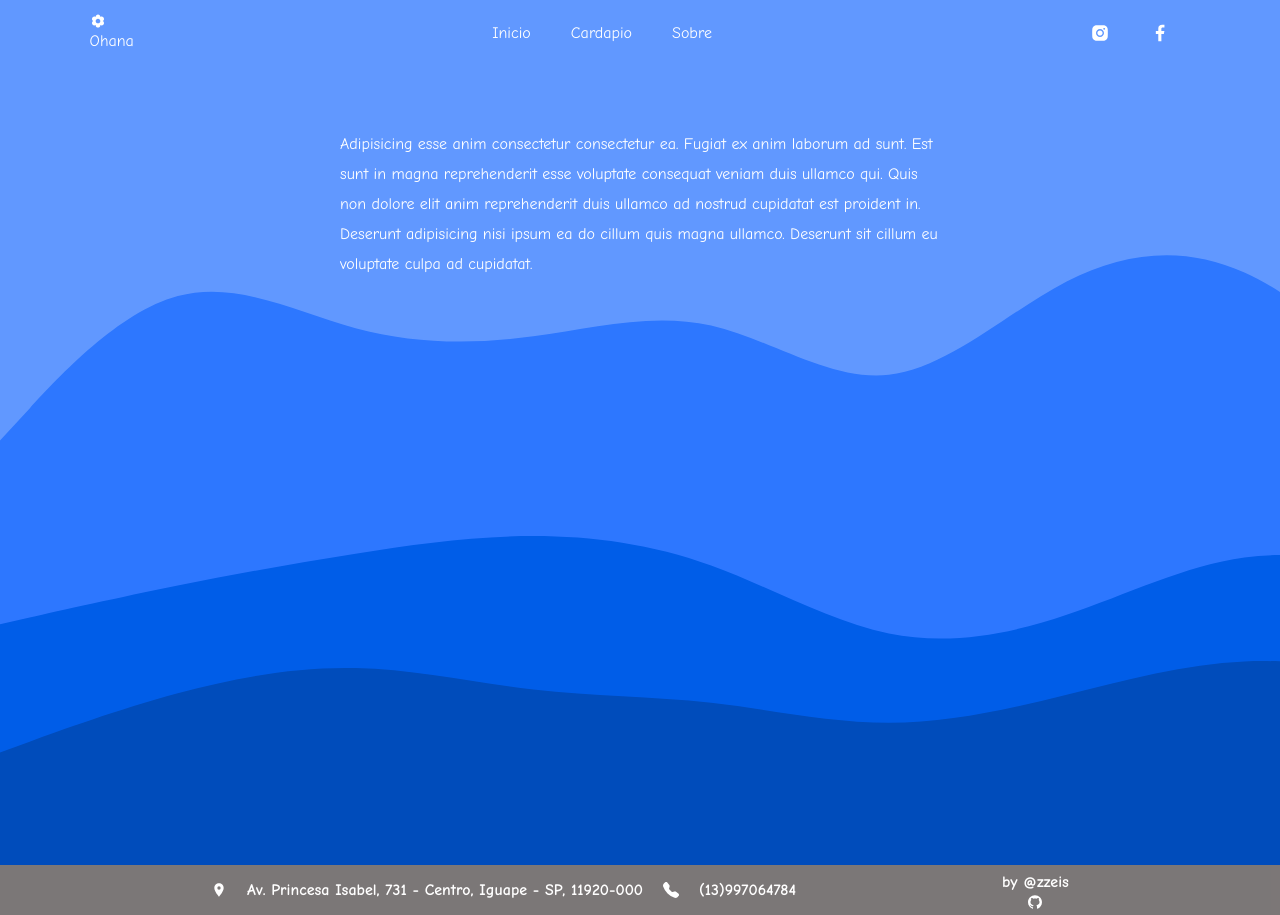
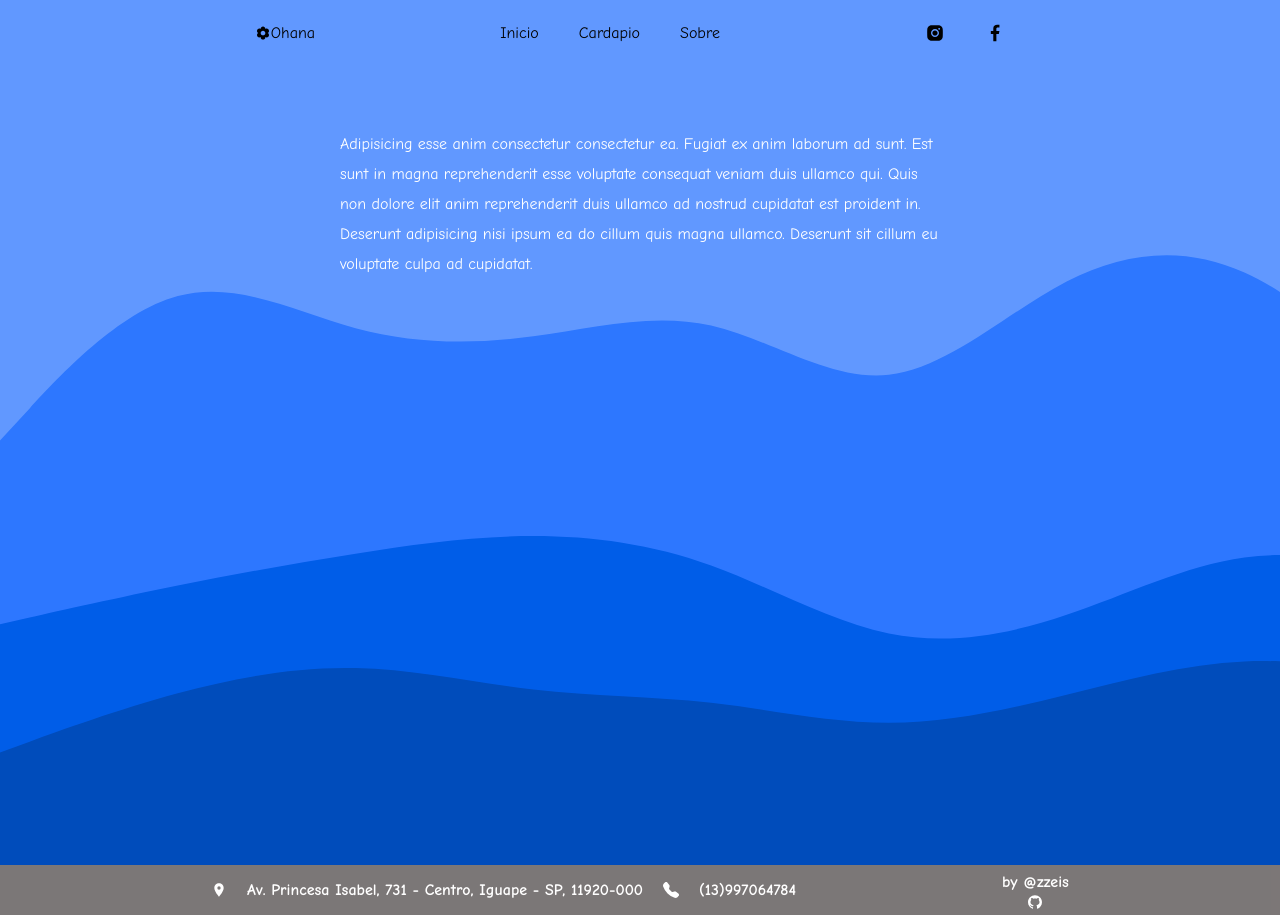
Before and after one commit to zzeis/SPA---Trailer, a React (Create React App) app: page /contact in a window 1280 px wide. Built offline with nearby package versions, Linux system fonts and the light colour scheme.

Commit message:
news colors for a header

```diff
--- a/src/components/Header/style.css
+++ b/src/components/Header/style.css
@@ -1,11 +1,15 @@
 .container-main {
   background-color: #fff;
-  color: #fff;
+  color: #000000;
   display: flex;
-  justify-content: space-between;
+  justify-content: space-evenly;
   align-items: center;
   height: 65px;
   padding: 0 7%;
+}
+.container-main h1 {
+  align-items: center;
+  display: flex;
 }
 .container-main ul {
   list-style: none;
@@ -19,7 +23,7 @@
 }
 .container-main li a {
   text-decoration: none;
-  color: #fff;
+  color: #000000;
   align-items: center;
   display: flex;
 }
--- a/src/components/Header/style.scss
+++ b/src/components/Header/style.scss
@@ -1,15 +1,21 @@
 $ColorBlue : #fff;
-$textColor: #fff;
+$textColor: #000000;
 .container-main{
    background-color: $ColorBlue;
    color: $textColor;
    display: flex;
-   justify-content: space-between;
+
+   justify-content:space-evenly;
    align-items: center;
    height: 65px;
+
    padding: 0 7%;
 
+   h1{
+      align-items: center;
 
+      display: flex;
+   }
    ul{
       list-style: none;
       display: flex;
```
Also changed, not shown: 1 other file (tests, documents, lock files or other folders).
